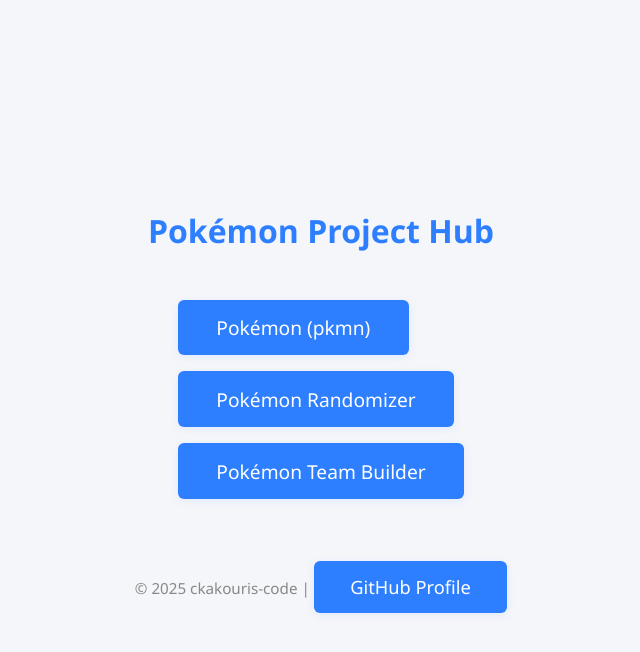
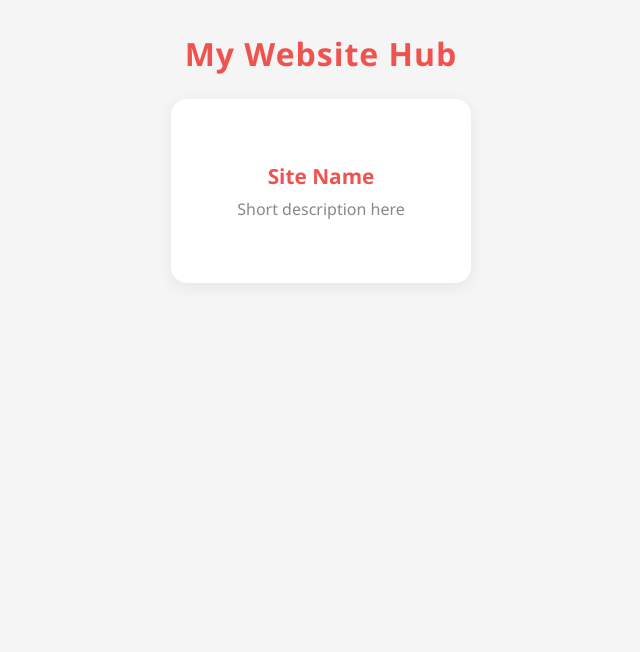
Before and after one commit to ckakouris-code/Pokemon-mainhub, a plain HTML site: page index.html in a window 1280 px wide. Shown: the whole page, without its empty margins (319-959 px from the left). Drawn offline with Linux system fonts and the light colour scheme.

Commit message:
Revamp index.html with new styles and title

```diff
--- a/index.html
+++ b/index.html
@@ -1,62 +1,86 @@
 <!DOCTYPE html>
 <html lang="en">
 <head>
-  <meta charset="UTF-8">
-  <meta name="viewport" content="width=device-width, initial-scale=1">
-  <title>Pokémon Project Hub</title>
+  <meta charset="UTF-8" />
+  <meta name="viewport" content="width=device-width, initial-scale=1.0" />
+  <title>My Website Hub</title>
   <style>
     body {
       font-family: 'Segoe UI', Arial, sans-serif;
-      background: #f5f6fa;
+      background: #f5f5f5;
       margin: 0;
       padding: 0;
       min-height: 100vh;
       display: flex;
       flex-direction: column;
       align-items: center;
-      justify-content: center;
     }
     h1 {
-      color: #2d7fff;
-      margin-bottom: 0.5em;
+      color: #ef5350;
+      margin-top: 2rem;
+      margin-bottom: 1.5rem;
+      letter-spacing: 1px;
     }
-    ul {
-      list-style: none;
-      padding: 0;
+    .hub-links {
+      display: flex;
+      flex-wrap: wrap;
+      gap: 2rem;
+      justify-content: center;
+      width: 100%;
+      max-width: 900px;
     }
-    li {
-      margin: 1em 0;
+    .hub-card {
+      background: #fff;
+      border-radius: 16px;
+      box-shadow: 0 4px 16px #0001;
+      padding: 2rem 2.5rem;
+      min-width: 220px;
+      min-height: 120px;
+      display: flex;
+      flex-direction: column;
+      align-items: center;
+      justify-content: center;
+      text-align: center;
+      transition: box-shadow 0.2s, transform 0.2s;
     }
-    a {
-      display: inline-block;
-      padding: 0.75em 2em;
-      background: #2d7fff;
-      color: #fff;
+    .hub-card:hover {
+      box-shadow: 0 8px 32px #ef535055;
+      transform: translateY(-4px) scale(1.03);
+    }
+    .hub-link {
+      color: #ef5350;
       text-decoration: none;
-      border-radius: 6px;
-      font-size: 1.2em;
-      transition: background 0.2s;
-      box-shadow: 0 2px 8px rgba(45, 127, 255, 0.1);
+      font-size: 1.3rem;
+      font-weight: bold;
+      margin-bottom: 0.5rem;
+      transition: color 0.2s;
     }
-    a:hover {
-      background: #1d4fa5;
+    .hub-link:hover {
+      color: #d32f2f;
+      text-decoration: underline;
     }
-    .footer {
-      margin-top: 2em;
-      color: #888;
-      font-size: 0.95em;
+    @media (max-width: 600px) {
+      .hub-links {
+        flex-direction: column;
+        gap: 1.2rem;
+        padding: 0 1rem;
+      }
+      .hub-card {
+        padding: 1.2rem 1rem;
+        min-width: unset;
+      }
     }
   </style>
 </head>
 <body>
-  <h1>Pokémon Project Hub</h1>
-  <ul>
-    <li><a href="https://ckakouris-code.github.io/pkmn/" target="_blank">Pokémon (pkmn)</a></li>
-    <li><a href="https://ckakouris-code.github.io/pokemon-randomizer/" target="_blank">Pokémon Randomizer</a></li>
-    <li><a href="https://ckakouris-code.github.io/pokemon-team/" target="_blank">Pokémon Team Builder</a></li>
-  </ul>
-  <div class="footer">
-    &copy; 2025 ckakouris-code | <a href="https://github.com/ckakouris-code" target="_blank">GitHub Profile</a>
+  <h1>My Website Hub</h1>
+  <div class="hub-links">
+    <!-- Example card: Duplicate and edit for each site -->
+    <div class="hub-card">
+      <a class="hub-link" href="#" target="_blank">Site Name</a>
+      <span style="color:#888; font-size:1rem;">Short description here</span>
+    </div>
+    <!-- Add more .hub-card blocks for each site you want to link -->
   </div>
 </body>
 </html>
```
